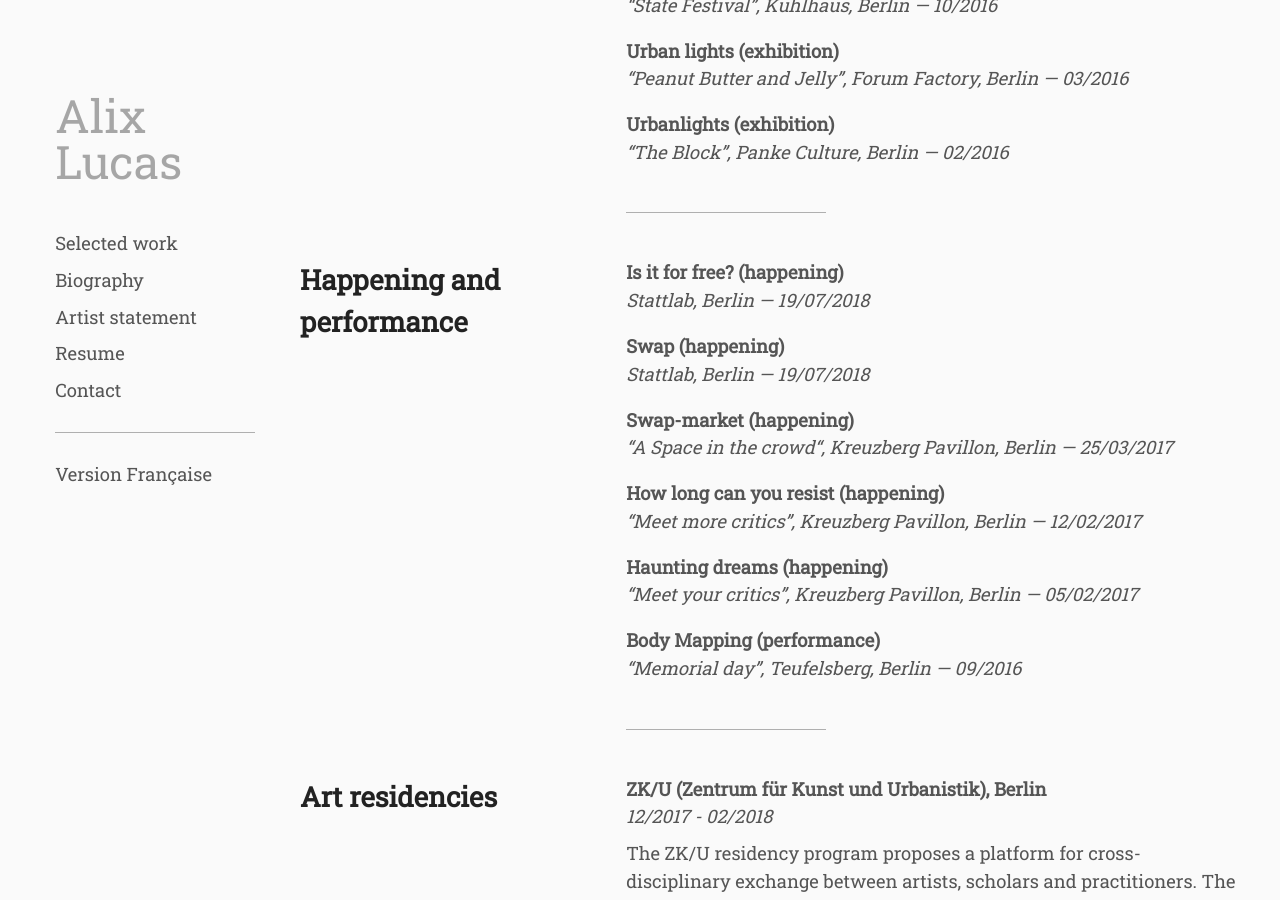
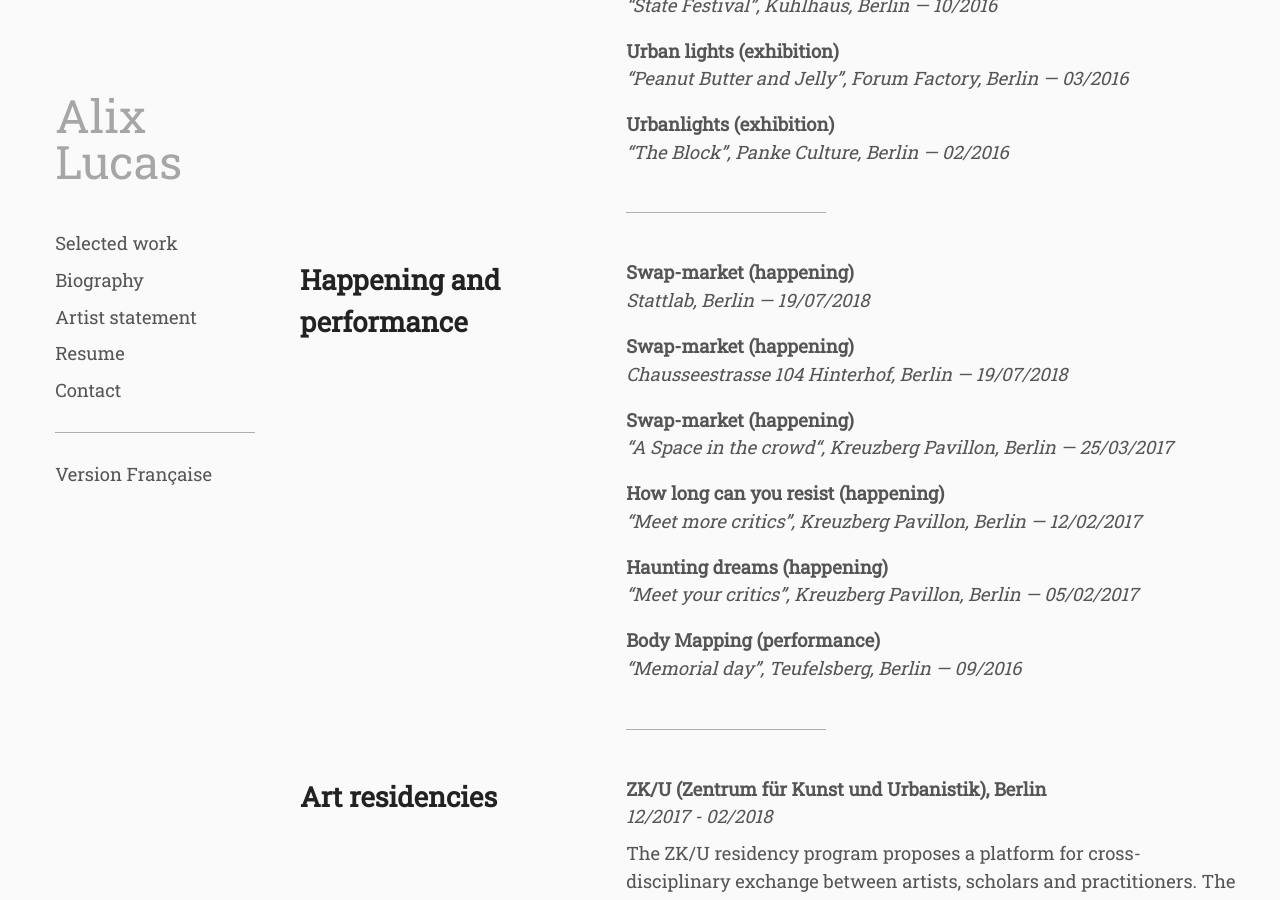
Before and after one commit to whyalix/alixlucas, a Jekyll site: the page built from pages/en/resume.html, in a window 1280 px wide and 900 px high, scrolled down 820 px. Built offline with Jekyll 4.4.1, drawn with Linux system fonts in a browser that asks for light colours.

Commit message:
Update happenings.yml

```diff
--- a/_data/en/happenings.yml
+++ b/_data/en/happenings.yml
@@ -1,9 +1,9 @@
 
-- primary: "Is it for free? (happening)"
+- primary: Swap-market (happening)
   secondary: Stattlab, Berlin — 19/07/2018
 
-- primary: "Swap (happening)"
-  secondary: Stattlab, Berlin — 19/07/2018
+- primary: Swap-market (happening)
+  secondary: Chausseestrasse 104 Hinterhof, Berlin — 19/07/2018
 
 - primary: Swap-market (happening)
   secondary: “A Space in the crowd“, Kreuzberg Pavillon, Berlin — 25/03/2017
```
